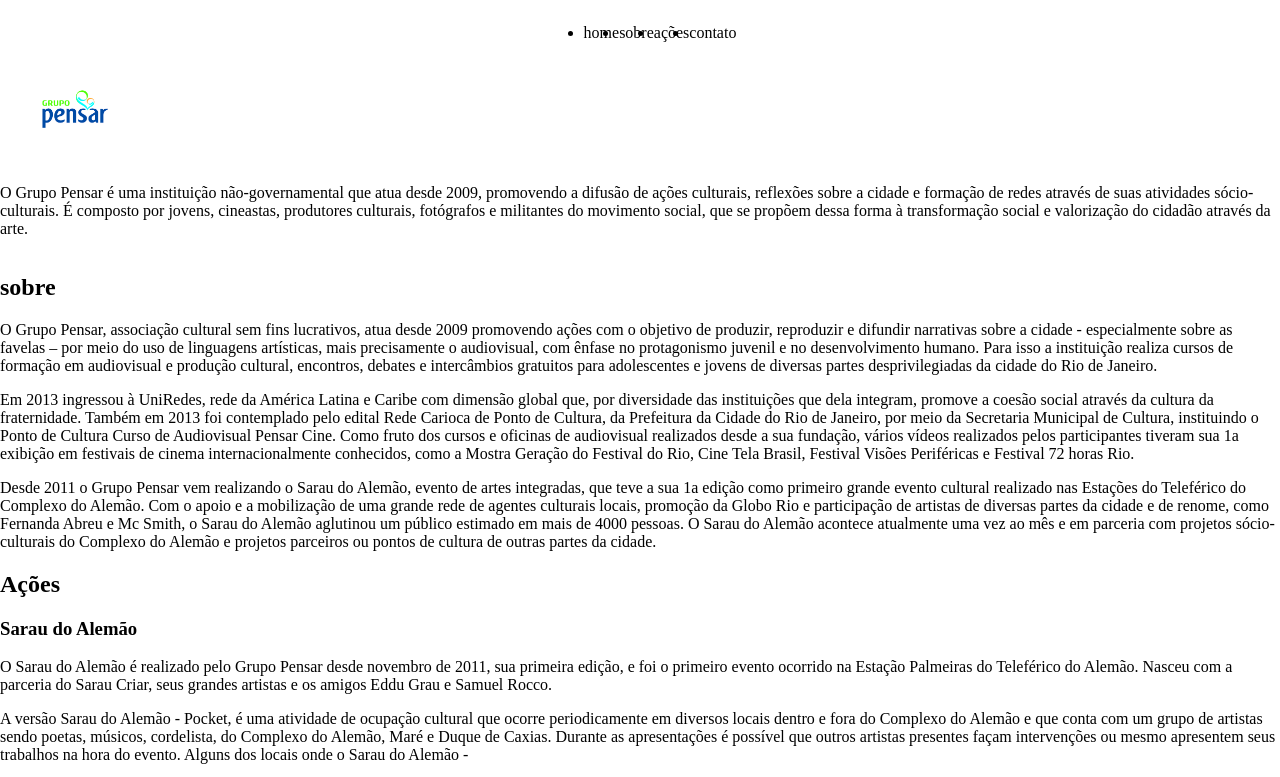
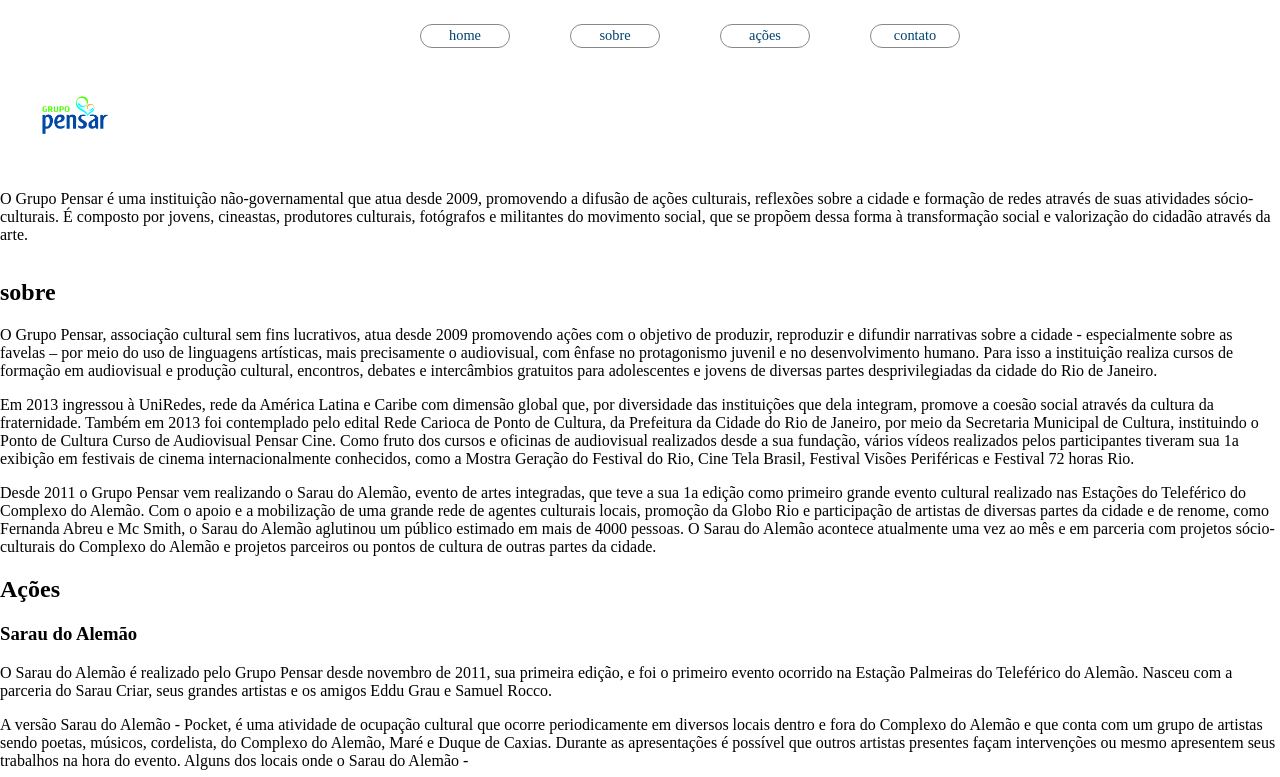
Before and after one commit to marcogomes276/grupopensar, a plain HTML site: page index.html in a window 1280 px wide. Shown: the top 777 px of the page. Drawn offline with Linux system fonts and the light colour scheme.

Commit message:
menu OK - Marco

```diff
--- a/style.css
+++ b/style.css
@@ -13,7 +13,33 @@ html,body{
 img{
 	width: 150px;
 }
-nav ul{
-	display:flex;
-	justify-content:center;
+#inicio{
+	width: 100%;
 }
+#inicio nav{
+	width:100%;
+	display: flex;
+	justify-content: center;
+}
+#inicio nav ul{
+	display: flex;
+	list-style: none;
+}
+#inicio nav ul li{
+	font-size: 0.9em;
+	color: #00416d;
+	font-style: normal;
+	text-align: center;
+	line-height: 0.8em;
+	letter-spacing: 0em;
+	border: solid 1px #888;
+	border-radius: 20px;
+	margin-left: 10%;
+	background: #fff;
+	width: 150px;
+	padding: 5px 0;
+	/*font-family: soucesanspro-regular;*/
+
+
+
+}
```
Also changed, not shown: 1 other file.
